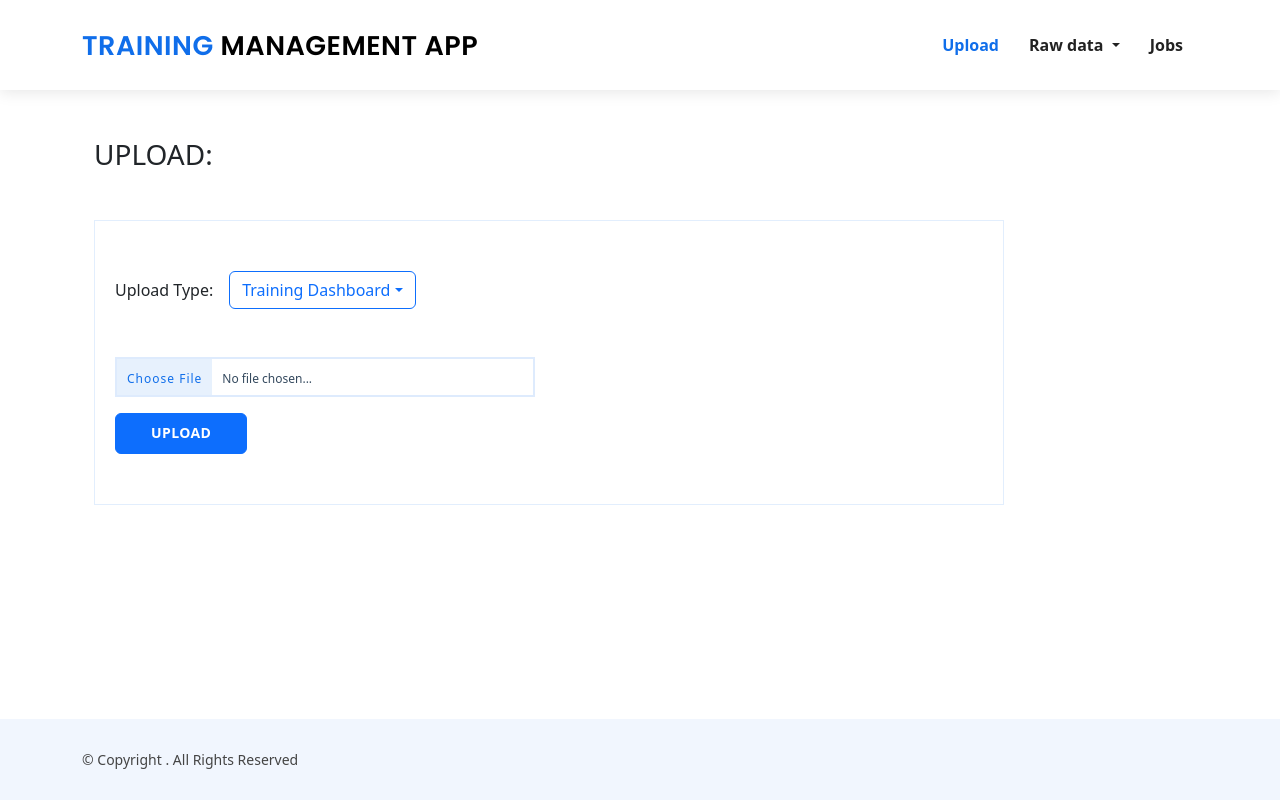
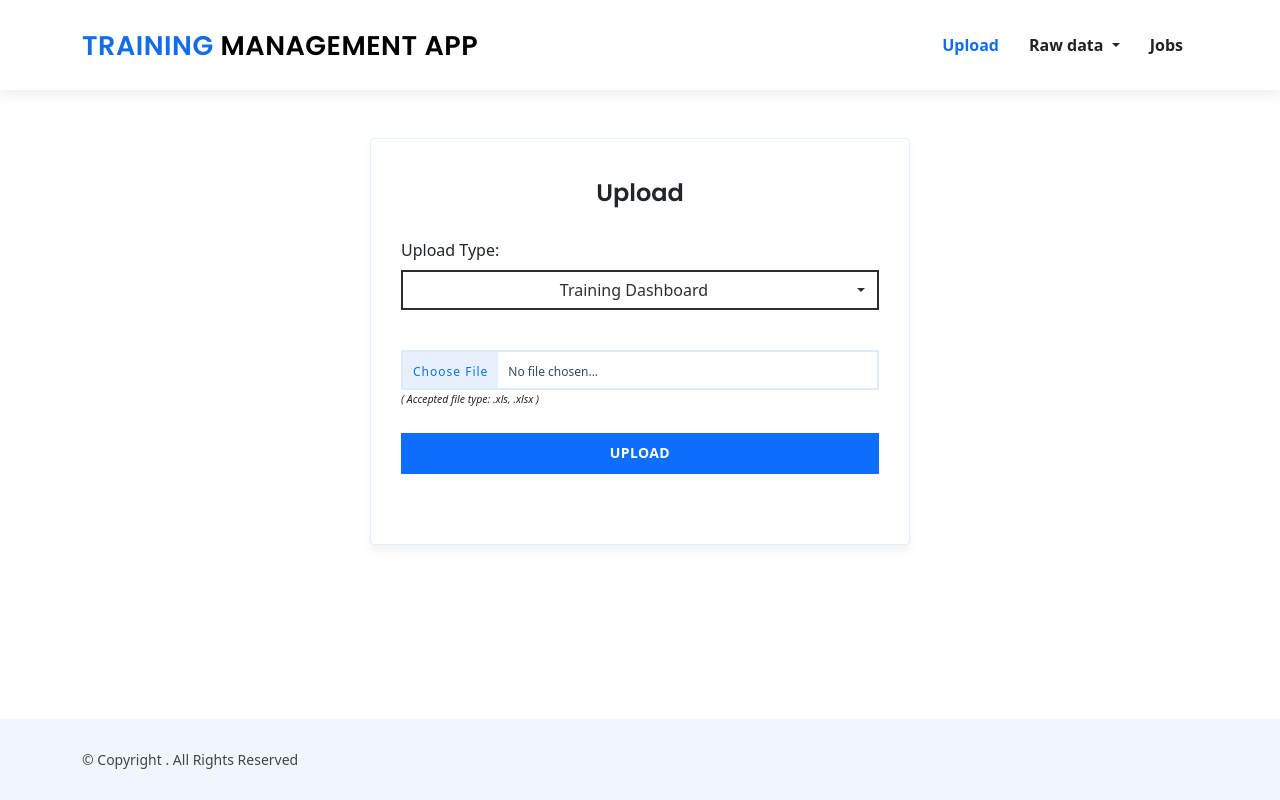
Before and after one commit to rfernandes-cci/training-management-app, an Angular app in the folder Frontend/: page /upload in a window 1280 px wide. Built offline with nearby package versions, Linux system fonts and the light colour scheme.

Commit message:
* Completed the feedback points give  by Arti

```diff
--- a/Frontend/src/app/core/constants/constants.ts
+++ b/Frontend/src/app/core/constants/constants.ts
@@ -2,7 +2,9 @@ import { environment } from "src/environments/environment";
 
 const Constants = {
     ImportTrainingDashboard: environment.apiBaseUrl + 'raw-data/dashboard/import',
-    ImportEmployeeMaster: environment.apiBaseUrl + 'raw-data/employee-master/import'
+    ImportEmployeeMaster: environment.apiBaseUrl + 'raw-data/employee-master/import',
+    TrainingDashboard: 'Training Dashboard',
+    EmployeeMaster: 'Employee Master'
 }
 
 export default Constants;
--- a/Frontend/src/app/core/services/upload-file/upload-file.service.ts
+++ b/Frontend/src/app/core/services/upload-file/upload-file.service.ts
@@ -12,17 +12,15 @@ export class UploadFileService {
   uploadFile(uploadType: string, file: File) {
     let apiEndpoint: string;
 
-    if(uploadType === 'Training Dashboard') {
+    if(uploadType === Constants.TrainingDashboard) {
       apiEndpoint = Constants.ImportTrainingDashboard;
     }
 
-    else if (uploadType === 'Employee Master') {
+    else if (uploadType === Constants.EmployeeMaster) {
       apiEndpoint = Constants.ImportEmployeeMaster;
     }
 
     else {
-      // Handle other upload types or errors as needed.
-      console.error('Invalid upload type');
       return;
     }
 
--- a/Frontend/src/app/shared/components/file-upload/file-upload.component.html
+++ b/Frontend/src/app/shared/components/file-upload/file-upload.component.html
@@ -1,11 +1,11 @@
 <div class="container-xl">
-    <h3 class="my-5 text-uppercase">Upload:</h3>
-
-    <div class="col-10 box-layout">
-        <div class="upload-type d-flex align-items-center mb-5">
-            <p class="mb-0 mr-3">Upload Type:</p>
-            <div ngbDropdown class="mx-3">
-                <button class="btn btn-outline-primary" id="selectButton" ngbDropdownToggle>{{selectedOption}}</button>
+    <div class="row justify-content-center">
+        <div class="col-10 box-layout my-5">
+            <h4 class="text-center title-upload">Upload</h4>
+            <div class="upload-type">
+                <p class="mb-2">Upload Type:</p>
+                <div ngbDropdown>
+                    <button class="btn btn-outline-primary" id="selectButton" ngbDropdownToggle><span class="d-block w-100 text-center">{{selectedOption}}</span></button>
                     <div ngbDropdownMenu aria-labelledby="selectButton">
                     <button class="dropdown-item" (click)="selectOption('Training Dashboard')">Training Dashboard</button>
                     <button class="dropdown-item" (click)="selectOption('Employee Master')">Employee Master</button>
@@ -13,14 +13,17 @@
                 </div>
             </div>
             <div class="file-upload">
-            <div class="file-select">
+                <div class="file-select" [ngClass]="{ 'file-uploaded': uploadSuccess }">
                     <div class="file-select-button" id="fileName">Choose File</div>
                     <div class="file-select-name" id="noFile">{{updateFileName}}</div>
                     <input type="file" name="chooseFile" id="chooseFile" (change)="onFileSelected($event)">
                 </div>
+                <small><i>( Accepted file type: .xls, .xlsx )</i></small>
                 <div *ngIf="uploadSuccessful" class="upload-msg text-success">File upload successful</div>
                 <div *ngIf="uploadFailed" class="upload-msg text-danger">File upload failed. Please try again.</div>
-            <button class="btn btn-primary text-uppercase mt-3" (click)="uploadFile()">Upload</button>
+                <div *ngIf="uploadError" class="upload-msg text-danger">{{uploadError}}</div>
+                <button class="btn btn-primary text-uppercase" (click)="uploadFile()">Upload</button>
             </div>
         </div>
     </div>
+</div>
--- a/Frontend/src/app/shared/components/file-upload/file-upload.component.scss
+++ b/Frontend/src/app/shared/components/file-upload/file-upload.component.scss
@@ -1,5 +1,6 @@
-.file-upload{display:block;max-width:420px;font-size: 12px;}
+.file-upload{display:block;font-size: 12px;}
 .file-upload .file-select{display:block;border: 2px solid #deebfd;color: #34495e;cursor:pointer;height:40px;line-height:40px;text-align:left;background:#FFFFFF;overflow:hidden;position:relative;}
+.file-upload .file-select.file-uploaded {border-color:#218754!important }
 .file-upload .file-select .file-select-button{background:#e7f1fd;letter-spacing:1px;color: #106eea;padding:0 10px;display:inline-block;height:40px;line-height:40px;}
 .file-upload .file-select .file-select-name{display:inline-block;padding:0 10px;top: 0;position: absolute;bottom: 0;width: 100%;}
 .file-upload .file-select:hover{border-color:#106eea;transition:all .2s ease-in-out;}
@@ -11,3 +12,37 @@
 .file-upload .file-select.file-select-disabled:hover .file-select-button{background:#dce4ec;color:#666666;padding:0 10px;display:inline-block;height:40px;line-height:40px;}
 .file-upload .file-select.file-select-disabled:hover .file-select-name{line-height:40px;display:inline-block;padding:0 10px;}
 .upload-msg {padding: 5px 10px;border: 1px solid;margin-top: 20px;font-weight: 500;transition:all .2s ease-in-out;}
+.title-upload {font-family: "Poppins", sans-serif;font-weight: 600;margin: 0 0 30px;}
+#selectButton {
+    border-radius: 0px;
+    border: 2px solid;
+    color: #2e2e2e;
+    width: 100%;
+    display: flex;
+    justify-content: space-between;
+    align-items: center;
+}
+
+.upload-type {
+    margin-bottom: 40px;
+}
+
+.dropdown-menu {
+    border: 1px solid;
+    border-radius: 0;
+    width: 100%;
+}
+
+.dropdown-item {
+    border-bottom: 1px solid #dfdfdf;
+
+    &:last-child {
+        border-bottom: 0;
+    }
+}
+
+.file-upload .btn-primary {
+    width: 100%;
+    border-radius: 0;
+    margin: 25px 0 30px;
+}
--- a/Frontend/src/app/shared/components/file-upload/file-upload.component.ts
+++ b/Frontend/src/app/shared/components/file-upload/file-upload.component.ts
@@ -1,4 +1,5 @@
 import { Component, OnInit } from '@angular/core';
+import { Observable, Subject, observable } from 'rxjs';
 import { UploadFileService } from 'src/app/core/services/upload-file/upload-file.service';
 
 @Component({
@@ -13,6 +14,8 @@ export class FileUploadComponent implements OnInit {
   updateFileName: string = 'No file chosen...';
   uploadSuccessful: boolean = false;
   uploadFailed: boolean = false;
+  uploadError: string = '';
+  uploadSuccess: boolean = false;
 
   constructor(private uploadFileService: UploadFileService) {}
 
@@ -25,25 +28,32 @@ export class FileUploadComponent implements OnInit {
     const file: File | null = inputElement.files ? inputElement.files[0] : null;
 
     if (file) {
-      console.log(file.name);
-      this.selectedFile = file;
-      this.updateFileName = file.name;
+      if(file.name.endsWith('.xls') || file.name.endsWith('.xlsx')) {
+        console.log(file.name);
+        this.selectedFile = file;
+        this.updateFileName = file.name;
+        this.uploadFailed = false;
+        this.uploadError = '';
+        this.uploadSuccess = true
+      }
+      else {
+        this.uploadFailed = true;
+      }
     }
   }
 
   uploadFile() {
     this.uploadFileService.uploadFile(this.selectedOption, this.selectedFile!)?.subscribe(
       (res) => {
-        console.log('upload successful', res)
         this.updateFileName = 'No file chosen...';
         this.selectedFile = null;
         this.uploadSuccessful = true;
-        this.uploadFailed = false;
+        this.uploadError = '';
         this.hideAnimatedDiv();
       },
       (error) => {
         console.log('upload failed', error);
-        this.uploadFailed = true;
+        this.uploadError = error.message;
         this.uploadSuccessful = false;
        this.hideAnimatedDiv();
       }
--- a/Frontend/src/styles.scss
+++ b/Frontend/src/styles.scss
@@ -10,9 +10,13 @@ body, html {
 
 .box-layout {
     border: 1px solid #e2eefd;
-    padding: 50px 20px;
+    padding: 40px 30px;
     transition: all ease-in-out 0.3s;
     background: #fff;
+    border-radius: 4px;
+    background: #FFF;
+    box-shadow: 0px 6px 8px 0px rgba(0, 0, 0, 0.05);
+    width: 540px;
 }
 
 .btn-primary {
```
Lines whose indentation alone changed are shown as unchanged.
